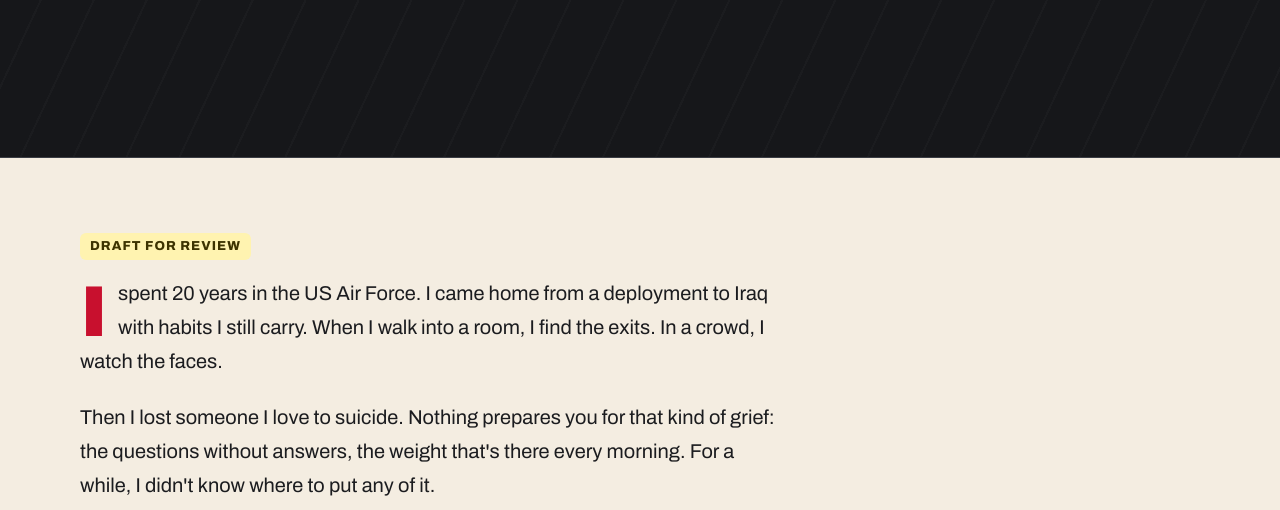
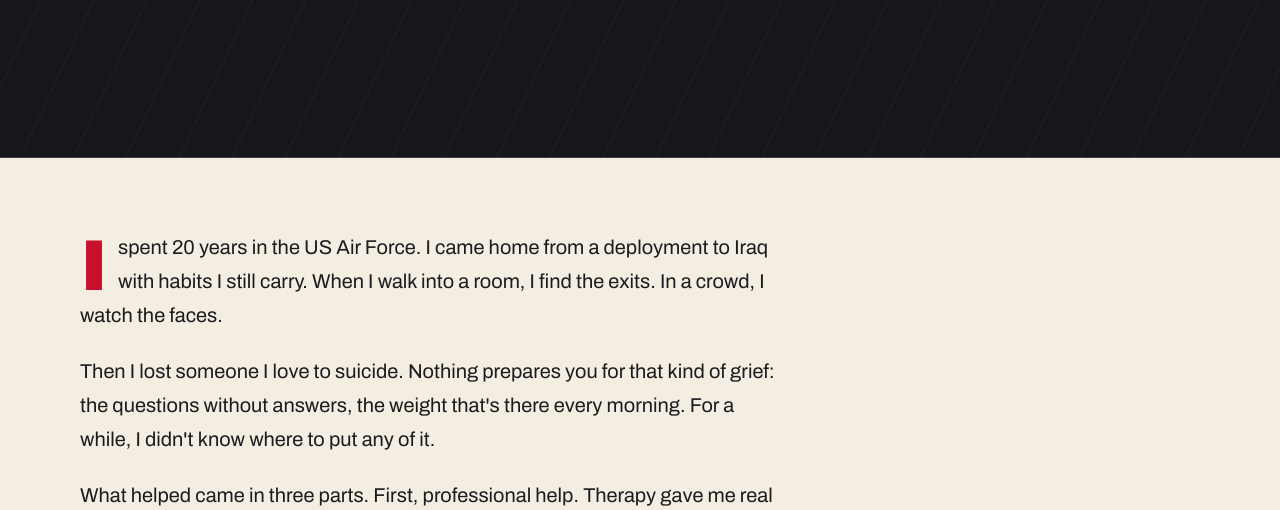
Before and after one commit to lateralgtherapy/lateralgtherapy.org, a plain HTML site: page our-story.html in a window 1280 px wide. Shown: the part 587-1097 px from the top of the page. Drawn offline with Linux system fonts and the light colour scheme.

Commit message:
Our Story approved

```diff
--- a/our-story.html
+++ b/our-story.html
@@ -1,5 +1,4 @@
 <!doctype html>
-<!-- DRAFT for Peter's review. Not published. -->
 <html lang="en">
 <head>
   <meta charset="utf-8">
@@ -55,8 +54,6 @@
 
     <section class="section-cream" aria-label="Peter's story">
       <div class="wrap">
-        <!-- DRAFT: Peter's story is a first draft in his voice from the concept plan. Peter to review and edit before publishing. -->
-        <span class="draft-tag">Draft for review</span>
         <div class="story">
           <p>I spent 20 years in the US Air Force. I came home from a deployment to Iraq with habits I still carry. When I walk into a room, I find the exits. In a crowd, I watch the faces.</p>
           <p>Then I lost someone I love to suicide. Nothing prepares you for that kind of grief: the questions without answers, the weight that's there every morning. For a while, I didn't know where to put any of it.</p>
```
